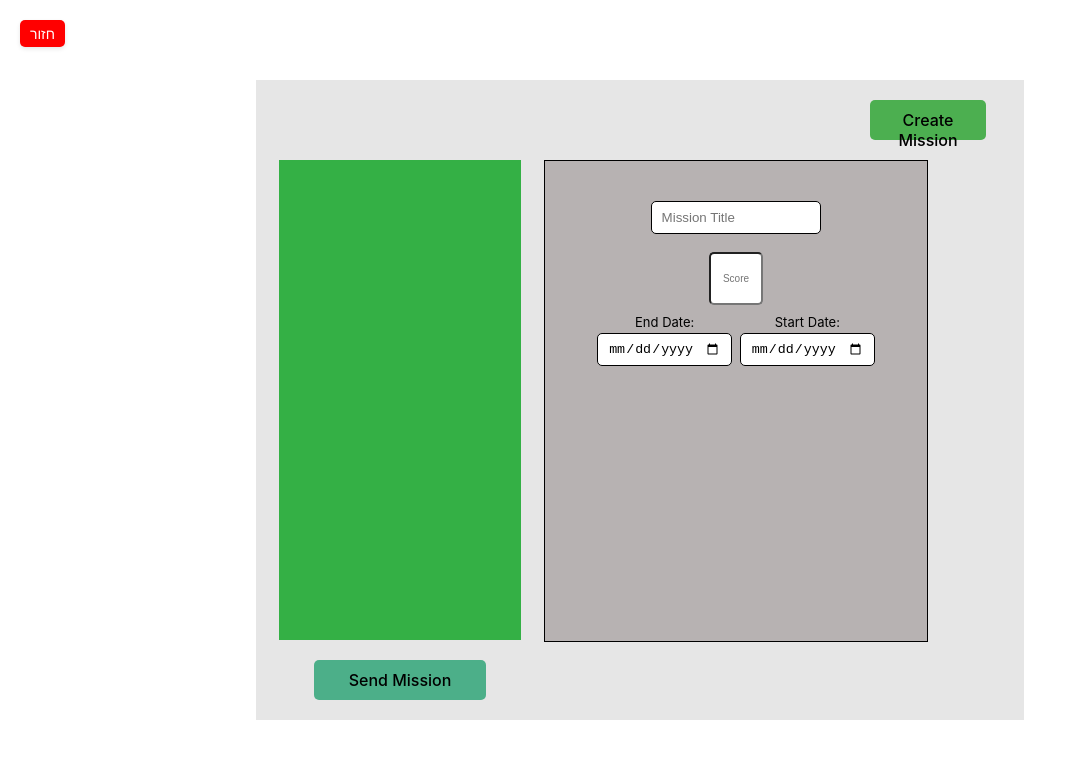
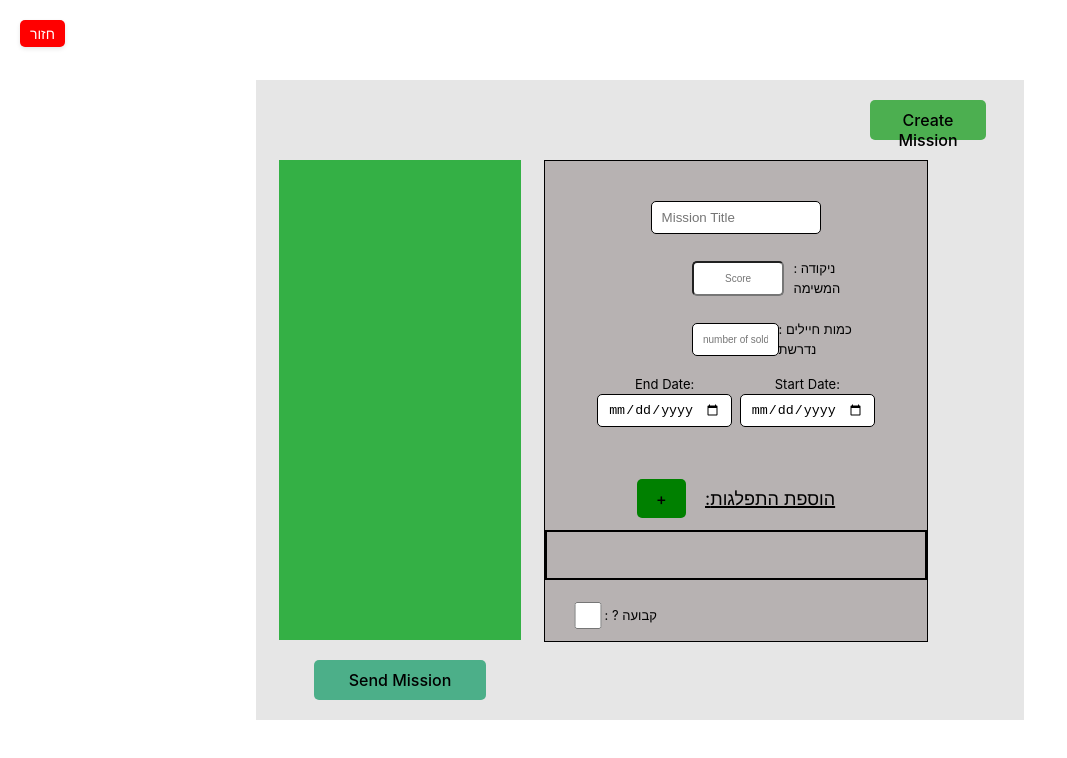
Before and after one commit to innonrivk/division-of-tasks, a React (Vite) app in the folder frontend/: page /mission in a window 1280 px wide. Shown: the top 758 px of the page, without its empty margins (0-1067 px from the left). Built offline with nearby package versions, Linux system fonts and the light colour scheme.

Commit message:
added unit split by percentage erea and all the component itself works

```diff
--- a/frontend/src/Assets/Components/missionsUploadComp/MissionForm.css
+++ b/frontend/src/Assets/Components/missionsUploadComp/MissionForm.css
@@ -25,15 +25,20 @@
 }
 
 .mission-form-score-input {
-    grid-column: 4 / 6;
+    grid-column: 4 / 8;
     grid-row: 2 / span 2;
  display: flex;
     justify-content: center;
     align-items: center;
 }
+.mission-form-score-input p{
+    margin: 0;
+    font-size: small;
+    color: #000;
+}
 .mission-form-score-input input {
-    width: 33%;
-    aspect-ratio: 1;
+    margin-right: 5%;
+    width: 40%;
     font-size:x-small;
     padding: 10px;
     text-align: center;
@@ -47,13 +52,42 @@
 }
 
 
+.mission-total-manpower-input {
+    grid-column: 4 / 8 ;
+    grid-row: 3 / span 2;
+    display: flex;
+    justify-content: center;
+    align-items: center
+}
+
+.mission-total-manpower-input input {
+    width: 40%;
+    padding: 10px;
+    border-radius: 5px;
+    font-size: x-small;
+    border: 1px solid black;
+}
+
+.mission-total-manpower-input input::-webkit-outer-spin-button,
+.mission-total-manpower-input input::-webkit-inner-spin-button {
+    -webkit-appearance: none;
+    margin: 0;
+}
+.mission-total-manpower-input p{
+    margin: 0;
+    font-size: small;
+    color: #000;
+}
 
 .mission-form-dates-input {
     grid-column: 2 / span 6;
-    grid-row: 3 / span 2;
+    grid-row: 4 / span 2;
     display: grid;
     grid-template-columns: 1fr 1fr 1fr;
 }
+
+
+
 
 .mission-form-starting-date-input{
 
@@ -102,3 +136,30 @@
     border: 1px solid black;
 
 }
+
+.mission-is-fixed-input{
+    grid-column: 1 / span 3;
+    grid-row: 8 ;
+    display: flex;
+    justify-content: center;
+    align-items: center;
+}
+.mission-is-fixed-input input{
+    width: 20%;
+    aspect-ratio: 1;
+    padding: 10px;
+    border-radius: 5px;
+    border: 1px solid black;
+}
+
+.mission-is-fixed-input p{
+    margin: 0;
+    font-size: small;
+    color: #000;
+}
+
+
+.mission-split-fragments{
+    grid-column:  1 / span 8;
+    grid-row: 6 / span 2;
+}
--- a/frontend/src/Assets/Components/missionsUploadComp/MissionForm.jsx
+++ b/frontend/src/Assets/Components/missionsUploadComp/MissionForm.jsx
@@ -1,16 +1,19 @@
 import React, { useEffect, useState } from 'react'
 import './MissionForm.css';
+import MissionSplit from './MissionSplit';
 
 
 function MissionForm() {
     const [missionTitle, setMissionTitle] = useState('');
     const [missionScore, setMissionScore] = useState('');
+    const [missionTotalManPower, seMissionTotalManPower] = useState('');
     const [missionStartDate, setMissionStartDate] = useState('');
     const [missionEndDate, setMissionEndDate] = useState('');
+    const [missionIsFixed, setMissionIsFixed] = useState('');
 
     function validateScore(e) {
         if (e.target.value <= 5 && e.target.value >= 1) {
-           setMissionScore(e.target.value);
+            setMissionScore(e.target.value);
         }
         else {
             e.target.placeholder = '1-5';
@@ -43,6 +46,17 @@ function MissionForm() {
                     placeholder='Score'
                     value={missionScore}
                 />
+                <p>: ניקודה המשימה</p>
+
+            </div>
+            <div className='mission-total-manpower-input'>
+                <input
+                    type='number'
+                    value={missionTotalManPower}
+                    onChange={(e) => seMissionTotalManPower(e.target.value)}
+                    placeholder="number of soldiers" />
+                <p>: כמות חיילים נדרשת</p>
+
             </div>
             <div className='mission-form-dates-input'>
                 <div className='mission-form-starting-date-input'>
@@ -63,6 +77,19 @@ function MissionForm() {
                     />
                 </div>
             </div>
+            <div className='mission-is-fixed-input  '>
+                <input type='checkbox'
+                    value={missionIsFixed}
+                    onChange={(e) => setMissionIsFixed(e.target.value)}
+
+                />
+                <p>: ? קבועה </p>
+
+            </div>
+            <div className='mission-split-fragments'>
+                <MissionSplit></MissionSplit>
+            </div>
+
         </div>
     )
 }
--- /dev/null
+++ b/frontend/src/Assets/Components/missionsUploadComp/MissionSplit.css
@@ -0,0 +1,42 @@
+.mission-split-container{
+    width: 100%;
+    height: 100%;
+    display: grid;
+    grid-template-columns: repeat(5, 1fr);
+    grid-template-rows: repeat(5, 1fr);
+
+}
+
+.mission-split-title{
+    grid-column: 1 / 6;
+    grid-row: 1;
+    display: flex;
+    justify-content: center;
+    align-items: center;
+}
+
+.mission-split-title p{
+    margin-left: 5%;
+    font-size : large;
+    text-decoration: underline 2px;
+    color: #000;
+}
+
+.mission-split-title button{
+    background-color: green;
+    border: none;
+    border-radius: 5px;
+}
+
+.mission-split-input-erea{
+    grid-column: 1 / 6;
+    grid-row: 2 / 6;
+    display: flex;
+    flex-direction: column;
+    align-items: center;
+    border: #000 2px solid;
+    overflow:scroll ;
+    overflow-x: hidden;
+    scrollbar-width: thin;
+
+}
--- /dev/null
+++ b/frontend/src/Assets/Components/missionsUploadComp/MissionSplit.jsx
@@ -0,0 +1,47 @@
+import React ,{ useEffect, useRef, useState} from 'react'
+import './MissionSplit.css';
+import MissionSplitInput from './MissionSplitInput';
+import { use } from 'react';
+
+function MissionSplit() {
+    const  splitPrecentage =  useRef([]);
+    const [addSplit, setAddSplit] = useState([]);
+
+    useEffect(() => {
+        console.log('Split:', addSplit);
+    }, [addSplit])
+
+    function deleteSplit(index) {
+        console.log('delete, index:', index);
+        setAddSplit(addSplit.filter((split, i) => i !== index))
+    }
+
+    function addNewSplit() {
+        setAddSplit(prev => [...prev , {id: `${Date.now()}` , name : 0}])
+    }
+
+    function updateSplit(index, name, value, id) {
+        setAddSplit (prev => {
+              prev[index] = {id: id ,[name]:value};
+               return [...prev]
+    })}
+
+
+
+  return (
+    <div className='mission-split-container'>
+        <div className='mission-split-title'>
+            <button onClick={addNewSplit} >+</button>
+            <p> :הוספת התפלגות</p>
+        </div>
+        <div className='mission-split-input-erea'>
+            {Object.values(addSplit).map((split, index) => {
+
+                return <MissionSplitInput key={split.id} index={index} deleteSplit={() => deleteSplit(index)} setValue={(name, value) => updateSplit(index, name, value, split.id)}/>
+            })}
+        </div>
+    </div>
+)
+}
+
+export default MissionSplit
--- /dev/null
+++ b/frontend/src/Assets/Components/missionsUploadComp/MissionSplitInput.css
@@ -0,0 +1,50 @@
+.mission-split-input-container{
+    margin: 1px;
+    display: flex;
+    flex-direction: row;
+    justify-content: center;
+    align-items: center;
+    border-color: #000;
+    border-style:ridge ;
+    border-radius: 5px;
+    border-width: 3px;
+    width: 70%;
+}
+.mission-split-input-container p{
+    margin: 0;
+    margin-left: 1%;
+    margin-right: 1%;
+    font-size: x-large;
+    color: #000;
+}
+.mission-split-input-container input{
+    text-align: right;
+    width: 25%;
+    height: 10%;
+
+    padding: 10px;
+    border-radius: 5px;
+    border: 1px solid black;
+}
+
+.mission-split-input-container input[type="number"]{
+        width: 25%;
+        text-align: center;
+
+        }
+
+        .mission-split-input-container input[type="number"]::-webkit-outer-spin-button,
+        .mission-split-input-container input[type="number"]::-webkit-inner-spin-button {
+            -webkit-appearance: none;
+            margin: 0;
+        }
+
+        .mission-split-input-container button{
+            display: flex;
+            margin-left: 4%;
+            justify-content: center;
+            background-color: rgb(180, 15, 15);
+            color: white;
+            width: 7%;
+            padding: 0.5%;
+        }
--- /dev/null
+++ b/frontend/src/Assets/Components/missionsUploadComp/MissionSplitInput.jsx
@@ -0,0 +1,29 @@
+import React ,{ useEffect, useRef, useState} from 'react'
+import './MissionSplitInput.css';
+
+
+function MissionSplitInput(props) {
+    const [splitName, setSplitName] = useState("");
+    const [splitPrecentage, setSplitPrecentage] = useState("");
+
+
+    useEffect(() => {
+        props.setValue(splitName, splitPrecentage);
+    }, [splitName, splitPrecentage])
+
+
+
+  return (
+    <div className='mission-split-input-container'>
+        <input type='number' placeholder=' אחוז התפלגות' value={splitPrecentage} onChange={(e)=>{setSplitPrecentage(e.target.value)}}>
+        </input>
+        <p>:</p>
+        <input type='text' placeholder=' שם המחלקה' value={splitName} onChange={(e) => {setSplitName(e.target.value)}} >
+        </input>
+
+        <button  onClick={props.deleteSplit}>X</button>
+    </div>
+)
+}
+
+export default MissionSplitInput
```
